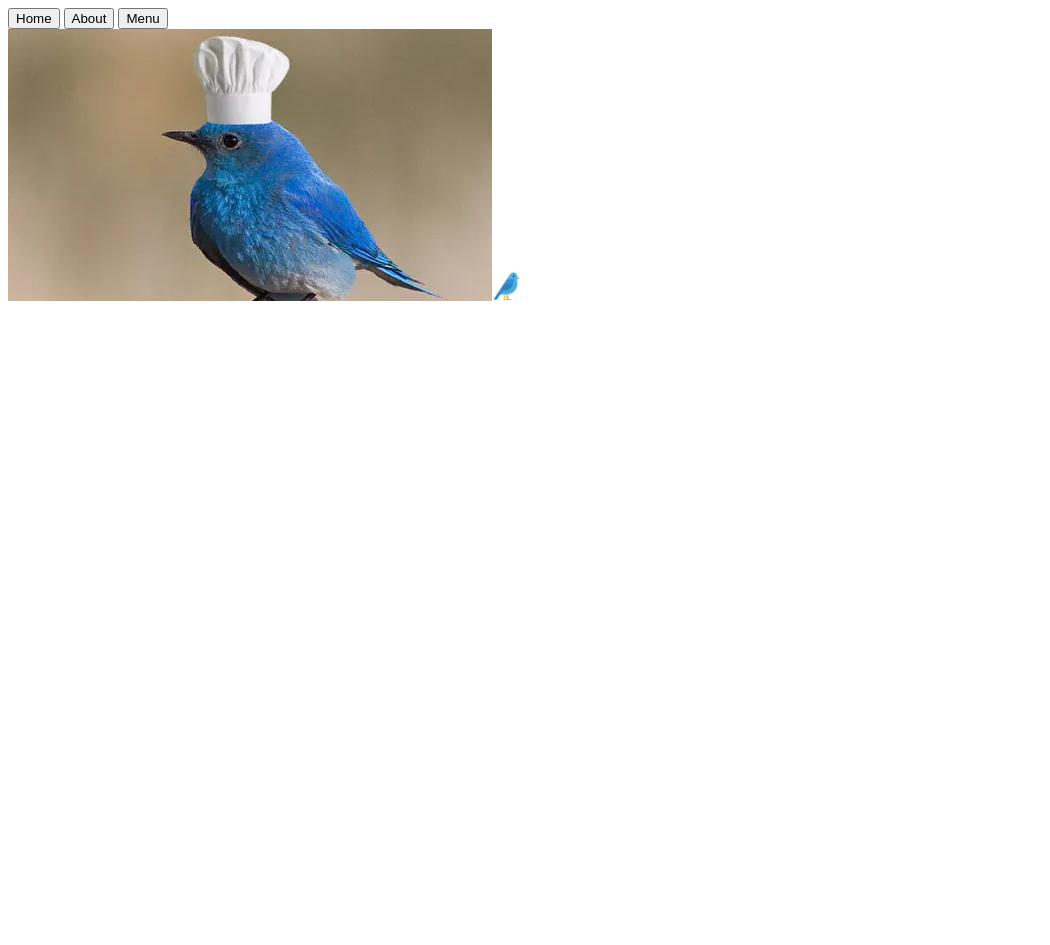
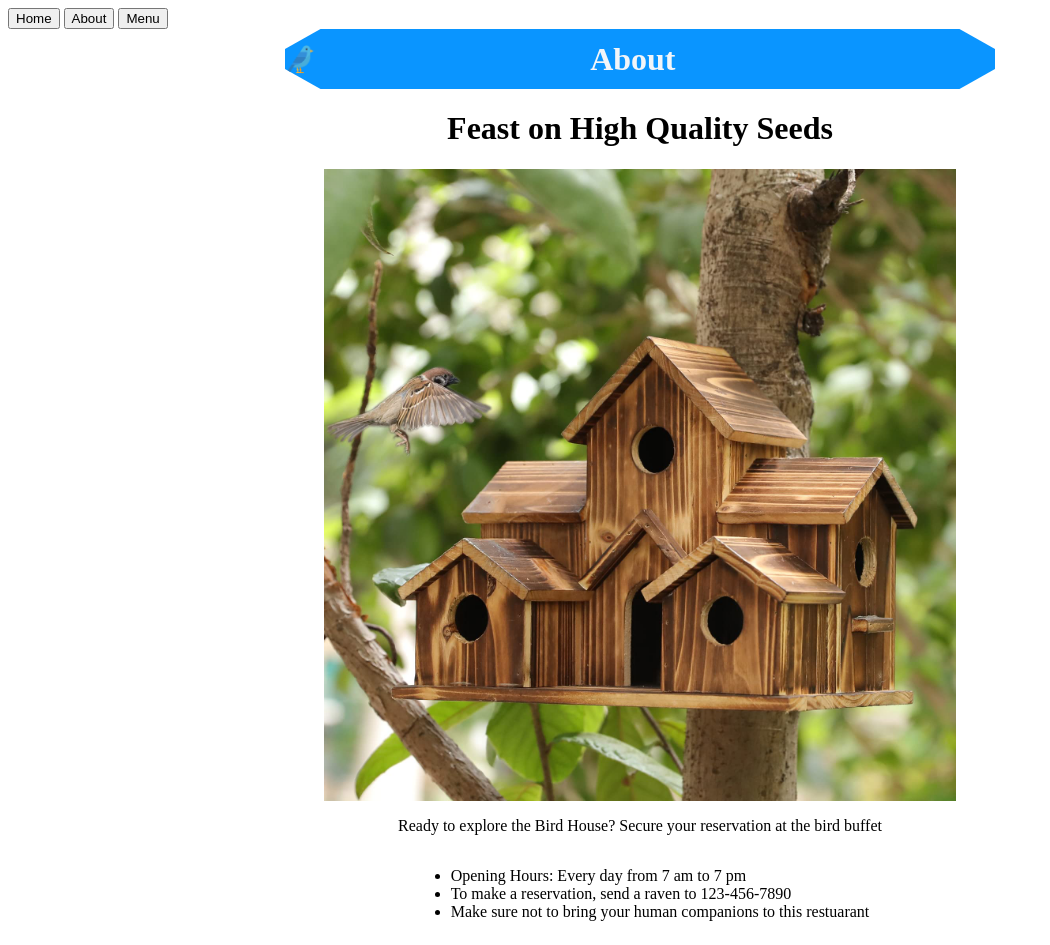
Before and after one commit to Realmbird/Restaurant-Page, a website built with webpack: page dist/index.html in a window 1280 px wide. Both pictures are taken after a click on the button "About". Shown: the whole page, without its empty margins (0-1050 px from the left). Before the commit the page ends 800 px from the top, so only its background shows below. Built offline with nearby package versions, Linux system fonts and the light colour scheme.

Commit message:
Added Tab Switching logic added home, menu, and about pages

```diff
--- a/src/pageload.js
+++ b/src/pageload.js
@@ -1,9 +1,24 @@
 import BirdLogo from './images/bird.jpg'
 import BirdChef from './images/tweeting-chef.jpg'
+import BirdHouse from './images/house.jpg'
+import BirdMenu from './images/figure-3.jpg'
 import './style.css'
 
-//content div we want to put things into
+
+
+//functions
+
+const homepage = function (){
+    //content div we want to put things into
 const content = document.querySelector('.content')
+content.innerHTML = ""
+
+const title = document.createElement('div')
+title.classList.add('heading')
+
+
+content.append(title)
+
 
 // portrait img
 const portrait = document.createElement('img');
@@ -17,5 +32,135 @@ const logo = document.createElement('img');
 logo.src = BirdLogo
 logo.alt = "bird logo"
 logo.classList.add('logo')
+title.append(logo)
 
-content.append(logo)
+const text = document.createElement('h1')
+text.textContent = "Bird Seed Buffet"
+text.classList.add("home-title")
+title.append(text)
+
+const description = document.createElement('p')
+description.textContent = "Dive into our carefully curated selection of seeds, each chosen for its nutritional value, freshness, and flavor profile."
+content.append(description)
+
+const list = document.createElement('ul')
+content.append(list)
+
+const l1 = document.createElement('li')
+l1.textContent = "Classic Blends: Perfectly balanced mixtures that cater to the dietary needs and taste preferences of a wide variety of birds."
+list.append(l1)
+
+const l2 = document.createElement('li')
+l2.textContent = "Exotic Varieties: Rare seeds from around the globe, offering a taste of adventure for the more curious and cosmopolitan avian palates."
+list.append(l2)
+
+const l3 = document.createElement('li')
+l3.textContent = "Seasonal Specialties: Rotating selections that reflect the bounty of the seasons, ensuring your birds are always engaged and delighted by new flavors."
+list.append(l3)
+console.log("reload")
+}
+
+const menuPage = function () {
+    //content div we want to put things into
+    const content = document.querySelector('.content')
+    content.innerHTML = ""
+
+    //title
+    const title = document.createElement('div')
+    title.classList.add('heading')
+    content.append(title)
+
+    //logo
+    const logo = document.createElement('img');
+    logo.src = BirdLogo
+    logo.alt = "bird logo"
+    logo.classList.add('logo')
+    title.append(logo)
+
+    //text
+    const text = document.createElement('h1')
+    text.textContent = "Menu"
+    text.classList.add("menu-title")
+    title.append(text)
+
+
+
+    //menu image
+    const menu = document.createElement('img');
+    menu.src = BirdMenu
+    menu.alt = "bird menu"
+    content.append(menu)
+
+    const description = document.createElement('p')
+    description.textContent = "Welcome to Bird Seed buffet, where every seed tells a story of flavor, nutrition, and love. Explore our carefully curated menu, designed to delight your feathered friends and support their health and well-being."
+    content.append(description)
+
+    console.log("reload menu")
+}
+const aboutPage = function () {
+    //content div we want to put things into
+    const content = document.querySelector('.content')
+    content.innerHTML = ""
+
+     //title
+     const title = document.createElement('div')
+     title.classList.add('heading')
+     content.append(title)
+
+     //logo
+     const logo = document.createElement('img');
+     logo.src = BirdLogo
+     logo.alt = "bird logo"
+     logo.classList.add('logo')
+     title.append(logo)
+
+     //text
+     const text = document.createElement('h1')
+     text.textContent = "About"
+     text.classList.add("menu-title")
+     title.append(text)
+
+     const header = document.createElement('h1')
+     header.textContent = "Feast on High Quality Seeds"
+     content.append(header)
+
+    //menu image
+    const home = document.createElement('img');
+    home.src = BirdHouse
+    home.alt = "bird menu"
+    home.classList.add("home")
+    content.append(home)
+
+
+    const description = document.createElement('p')
+    description.textContent = "Ready to explore the Bird House? Secure your reservation at the bird buffet"
+    content.append(description)
+
+    const list = document.createElement('ul')
+    content.append(list)
+
+    const l1 = document.createElement('li')
+    l1.textContent = "Opening Hours: Every day from 7 am to 7 pm"
+    list.append(l1)
+
+    const l2 = document.createElement('li')
+    l2.textContent = "To make a reservation, send a raven to 123-456-7890"
+    list.append(l2)
+
+    const l3 = document.createElement('li')
+    l3.textContent = "Make sure not to bring your human companions to this restuarant"
+    list.append(l3)
+    console.log("reload")
+}
+//immediately run homepage
+homepage()
+
+// event listeners
+const homebtn = document.querySelector('#home')
+homebtn.onclick = homepage
+
+const menubtn = document.querySelector('#menu')
+menubtn.onclick = menuPage
+
+const aboutbtn = document.querySelector('#about')
+aboutbtn.onclick = aboutPage
--- a/src/style.css
+++ b/src/style.css
@@ -1,7 +1,52 @@
 .logo {
-    height: auto;
+    height: 30px;
     width: 30px;
+
 }
-.red {
-    color: red;
+.content {
+    display: flex;
+    align-items: center;
+    justify-content: center;
+    flex-direction: column;
 }
+.home {
+    width: 50%;
+}
+
+.heading
+{
+  display: flex;
+  justify-content: space-between;
+  align-items: center;
+  background-color: var(--light-blue);
+  box-sizing: border-box;
+  width: 710px;
+  height: 60px;
+  text-align: center;
+  clip-path: polygon( 0 33.3%, 5% 0, 95% 0, 100% 33.3%, 100% 66.6%, 95% 100%, 5% 100%, 0 66.6%);
+}
+.home-title {
+    position: relative;
+    right: 27%;
+    color: var(--white);
+}
+.menu-title {
+    position: relative;
+    right: 45%;
+    color: var(--white);
+
+}
+
+:root
+{
+  --white: #f1f5f9;
+  --yellow: #FFC60B;
+  --green: #85AE85;
+  --light-blue: #0A95FF;
+  --dark-blue: #230AFF;
+  --purple: #7766FF;
+  --lilac: #AAA0FF;
+  --dark-orange: #df880a;
+  --chocolate: #c16a08;
+  --khaki: #ffde73;
+}
```
Also changed, not shown: dist/0d1a06224a8b4c712633.jpg (added), dist/aef8dc11a3e6139bbdef.jpg (added), dist/index.html, dist/main.js, src/images/figure-3.jpg (added), src/images/house.jpg (added).
